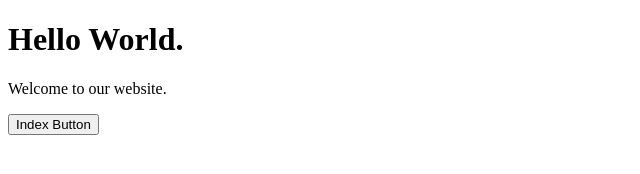
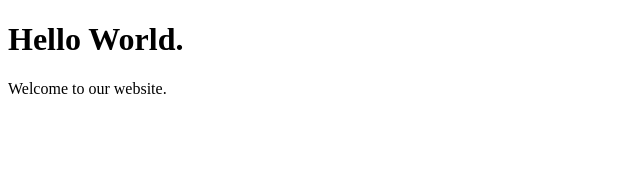
Before and after one commit to AbhishekSadhwani/git-practice, a plain HTML site: page index.html in a window 1280 px wide. Shown: the whole page, without its empty margins (0-640 px from the left). Drawn offline with Linux system fonts and the light colour scheme.

Commit message:
Revert "added index button"
This reverts commit 9997e790ae6a3983ecdc6eb639d69cd972d4723e.

```diff
--- a/index.html
+++ b/index.html
@@ -8,6 +8,5 @@
 <body>
     <h1>Hello World.</h1>
     <p>Welcome to our website.</p>
-    <button>Index Button</button>
 </body>
 </html>
```
